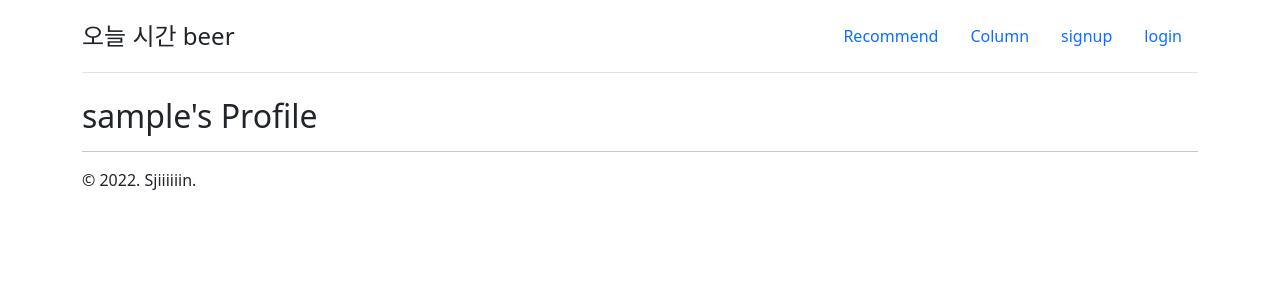
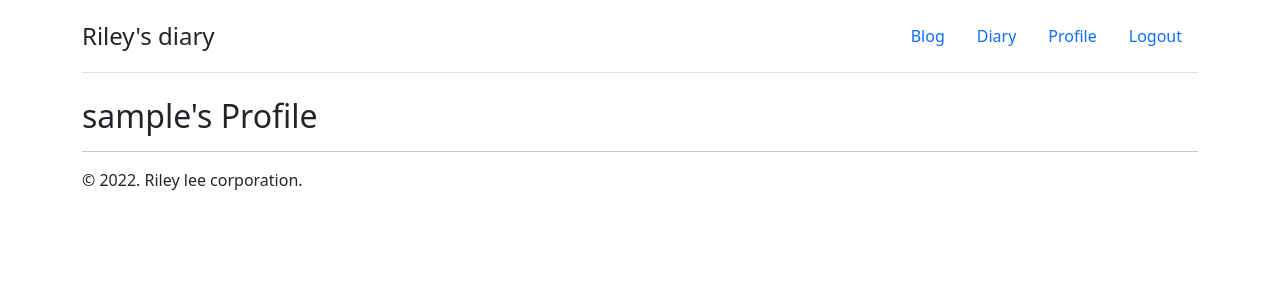
Before and after one commit to rileyleee/3rd_PRJ_Beer_Recommendation_Service, a Django app: page /account/mypage/ in a window 1280 px wide. Shown: the top 300 px of the page. Run offline with Django 4.2, Linux system fonts and the light colour scheme; the visitor is signed in with stand-in values (Sample User, id 1); parts of the project's set-up code (start-up, migrations or seed data) failed here and were passed over; some libraries are stand-ins or nearby versions.

Commit message:
221110 base.html 오류 해결 전

```diff
--- a/account/views.py
+++ b/account/views.py
@@ -22,6 +22,7 @@ def mypage(request):
 def mybeer(request):
     return render(request, "account/mybeer.html")
 
+
 signup = CreateView.as_view(
     form_class=UserCreationForm,
     success_url="/account/login/",
--- a/beer_recommend_prj/templates/base.html
+++ b/beer_recommend_prj/templates/base.html
@@ -1,47 +1,58 @@
+<!-- 아래 네개 템플릿에서 중복되는 부분 일괄적용-->
 {% load django_bootstrap5 %}
 
 <!DOCTYPE html>
 <html lang="ko">
 <head>
     <meta charset="UTF-8">
-    <title>Beeeer</title>
+    <meta http-equiv="X-UA-Compatible" content="IE=edge">
+    <meta name="viewport" content="width=device-width, initial-scale=1.0">
+    <title>오늘 시간 BEER</title>
     {% bootstrap_css %}
-
 </head>
 <body>
+
 <div class="container">
     <header class="d-flex flex-wrap justify-content-center py-3 mb-4 border-bottom">
         <a href="/" class="d-flex align-items-center mb-3 mb-md-0 me-md-auto text-dark text-decoration-none">
-            <span class="fs-4">오늘 시간 beer</span>
+            <span class="fs-4">Riley's diary</span>
         </a>
 
         <ul class="nav nav-pills">
-            <li class="nav-item"><a href="/blog/" class="nav-link">Recommend</a></li>
-            <li class="nav-item"><a href="/diary/" class="nav-link">Column</a></li>
+            <li class="nav-item"><a href="/blog/" class="nav-link">Blog</a></li>
+            <li class="nav-item"><a href="/diary/" class="nav-link">Diary</a></li>
 
-        {% if user.is_authenticated %}
-            <li class="nav-item"><a href="/accounts/signup/" class="nav-link">signup</a></li>
-            <li class="nav-item"><a href="/accounts/login/" class="nav-link">login</a></li>
-        {% else %}
-            <li class="nav-item"><a href="/accounts/logout/" class="nav-link">logout</a></li>
-            <li class="nav-item"><a href="/accounts/profile/" class="nav-link">profile</a></li>
-        {% endif %}
+            {% if not user.is_authenticated %}
+                <li class="nav-item"><a href="/accounts/signup/" class="nav-link">Signup</a></li>
+                <li class="nav-item"><a href="/accounts/login/" class="nav-link">Login</a></li>
+            {% else %}
+                <li class="nav-item"><a href="/accounts/profile/" class="nav-link">Profile</a></li>
+                <li class="nav-item"><a href="/accounts/logout/" class="nav-link">Logout</a></li>
+            {% endif %}
         </ul>
     </header>
 </div>
+<div class="container">
+    {% bootstrap_messages %}
 
-<div class="container">
-
-    {% bootstrap_messages %}
+    <!--부트스트랩 적용 전 코드
+{% if messages %}
+    <ul>
+    {% for message in messages %}
+        <li>
+        {{ message.tags }}
+        {{ message }}
+        </li>
+    {% endfor %}
+    </ul>
+{% endif %}
+    <h1>Riley's Diary📄🖌</h1>-->
 
     {% block content %}{% endblock %}
 
     <hr/>
-    &copy; 2022. Sjiiiiiin.
-
+    &copy; 2022. Riley lee corporation.
 </div>
-
-    {% bootstrap_javascript %}
-
+{% bootstrap_javascript %} <!--ui적인 요소들이 먼저 로드될 수 있도록 이건 아래로 빼줌-->
 </body>
 </html>
```
